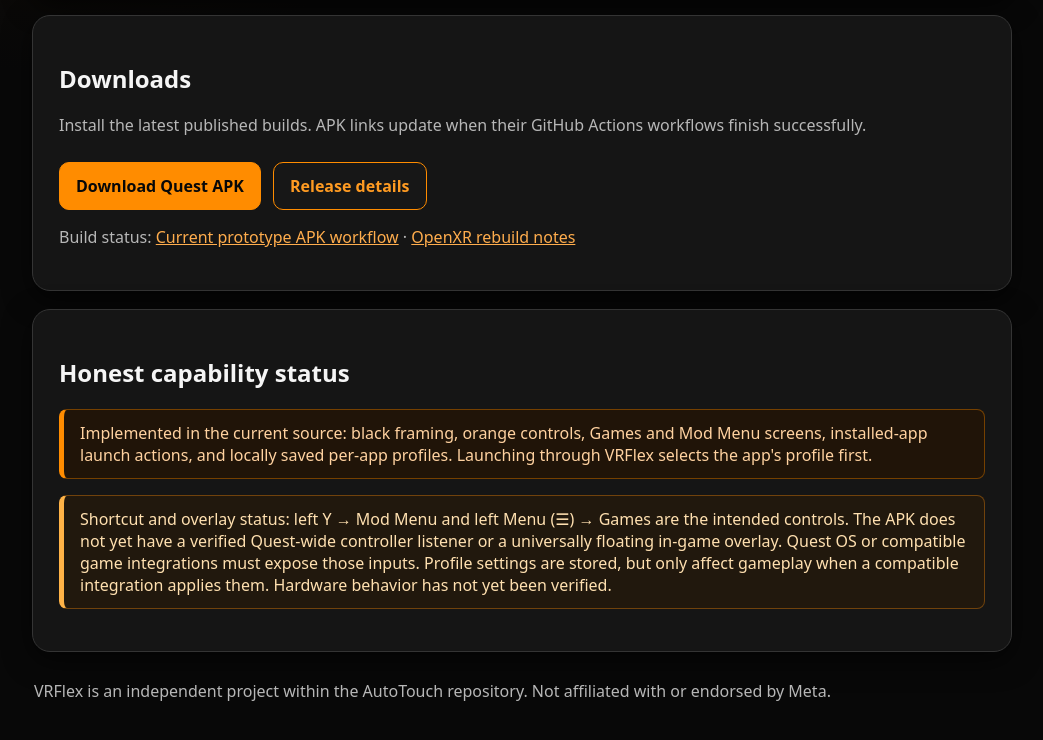
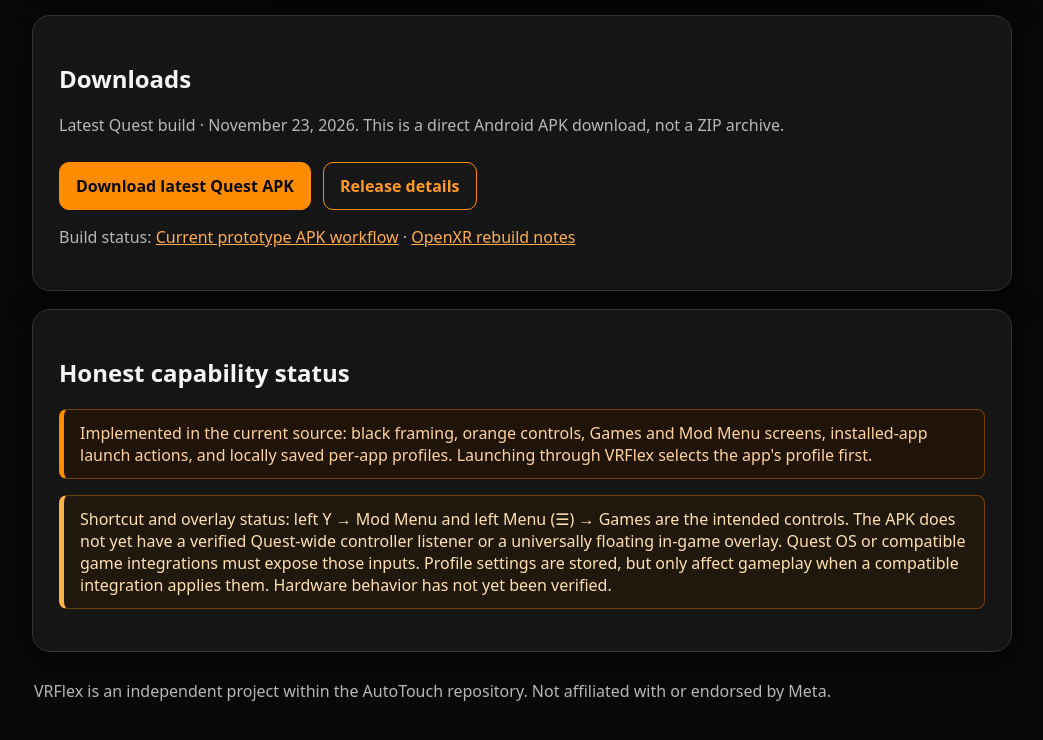
Before and after one commit to notelliotvr69-lang/Autotouch, a plain HTML site: page vrflex-site/index.html in a window 1280 px wide. Shown: the part 924-1664 px from the top of the page, without its empty margins (118-1161 px from the left). Drawn offline with Linux system fonts and the light colour scheme.

Commit message:
Update website with latest Quest APK download

```diff
--- a/vrflex-site/index.html
+++ b/vrflex-site/index.html
@@ -22,8 +22,8 @@ h1{font-size:clamp(2.8rem,8vw,5rem);letter-spacing:-.06em;line-height:1;margin:0
 <article class="tile"><h2>Automatic profile selection</h2><p class="muted">Launching an app through VRFlex makes that app the active profile. The same profile values are shown in the Games and Mod Menu screens.</p></article>
 <article class="tile"><h2>Rootless by design</h2><p class="muted">No root, bootloader unlocking, firmware flashing, protected partition writes, system APK replacement, or hidden shell commands.</p></article>
 </div></section>
-<section class="panel"><h2>Downloads</h2><p class="muted">Install the latest published builds. APK links update when their GitHub Actions workflows finish successfully.</p>
-<a class="button" href="https://github.com/notelliotvr69-lang/Autotouch/releases/download/vrflex-latest/VRFlex.apk">Download Quest APK</a>
+<section class="panel"><h2>Downloads</h2><p class="muted">Latest Quest build · November 23, 2026. This is a direct Android APK download, not a ZIP archive.</p>
+<a class="button" href="https://github.com/notelliotvr69-lang/Autotouch/releases/download/vrflex-latest/VRFlex.apk">Download latest Quest APK</a>
 <a class="button secondary" href="https://github.com/notelliotvr69-lang/Autotouch/releases/tag/vrflex-latest">Release details</a>
 <p class="muted">Build status: <a href="https://github.com/notelliotvr69-lang/Autotouch/actions/workflows/vrflex-apk.yml">Current prototype APK workflow</a> · <a href="https://github.com/notelliotvr69-lang/Autotouch/tree/main/VRFlex/OpenXR">OpenXR rebuild notes</a></p>
 </section>
```
